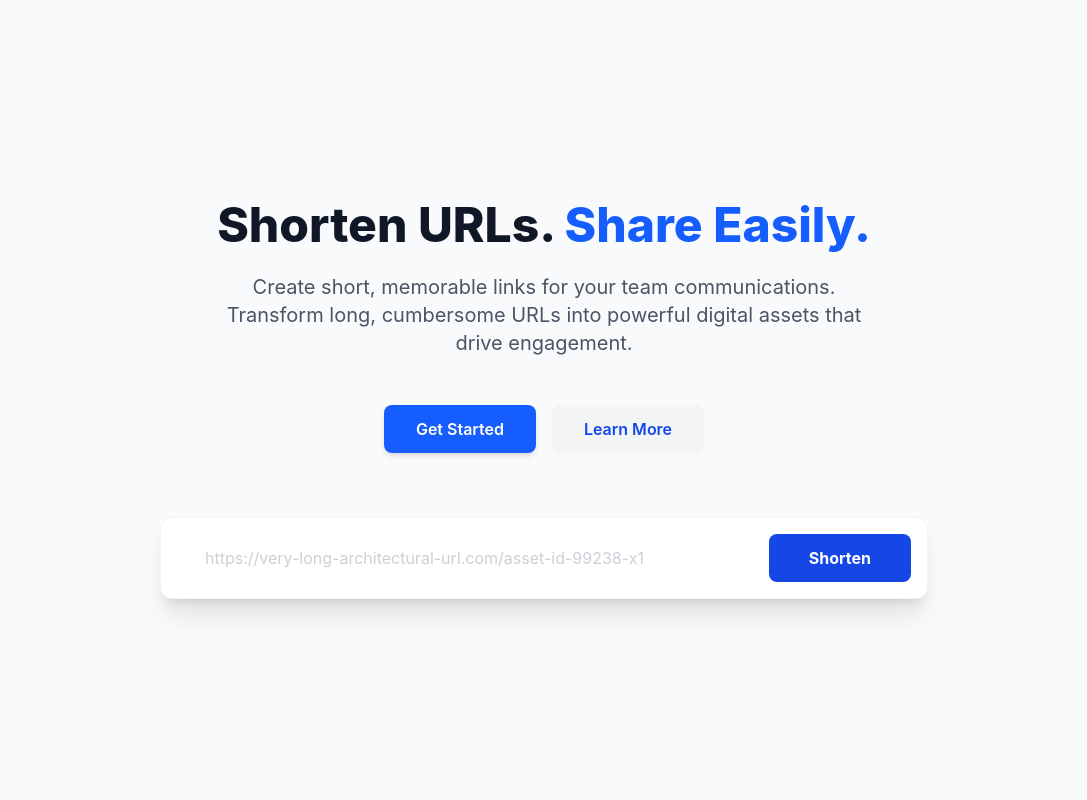
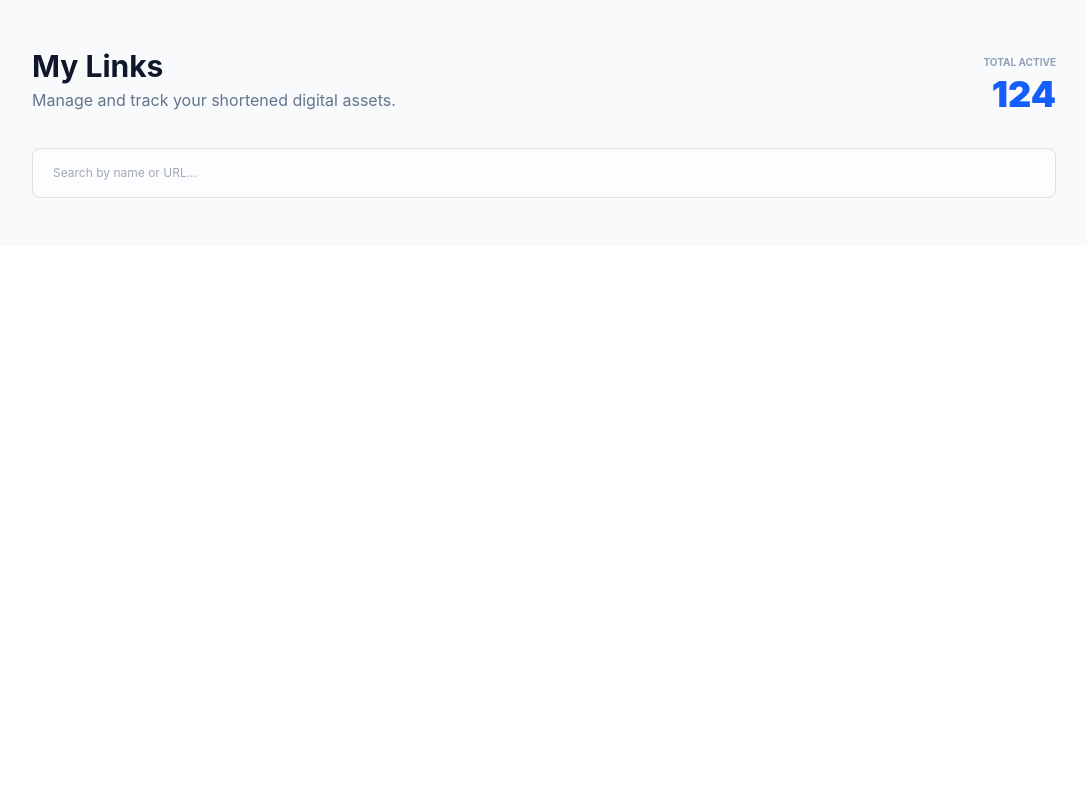
Before and after one commit to adityabastyas/koda-b6-final-fase, a React app in the folder frontend/: page / in a window 1280 px wide. Shown: the top 800 px of the page, without its empty margins (96-1183 px from the left). Built offline with nearby package versions, Linux system fonts and the light colour scheme; the HTML template or start-up script is replaced by a standard one.

Commit message:
feat: add input search my link

```diff
--- a/frontend/src/App.jsx
+++ b/frontend/src/App.jsx
@@ -3,10 +3,11 @@ import Login from './pages/Login'
 import Register from './pages/Register'
 import Navbar from './components/Navbar'
 import Home from './pages/Home'
+import Dashboard from './pages/Dashboard'
 
 function App() {
   return (
-    <div><Home/></div>
+    <div><Dashboard/></div>
   )
 }
 
--- /dev/null
+++ b/frontend/src/pages/Dashboard.jsx
@@ -0,0 +1,44 @@
+import React from 'react'
+import Input from '../components/Input'
+
+function Dashboard() {
+  return (
+    <main>
+    <section className="bg-gray-50 py-12 px-6">
+      <div className="max-w-5xl mx-auto">
+
+        <div className="flex justify-between items-end mb-8">
+          <div>
+            <h2 className="text-3xl font-bold text-slate-900">My Links</h2>
+            <p className="text-slate-500 mt-1">Manage and track your shortened digital assets.</p>
+          </div>
+
+          <div className="text-right">
+            <span className="text-[10px] font-bold text-slate-400 uppercase ">
+              Total Active
+            </span>
+            <h3 className="text-4xl font-black text-blue-600 leading-none mt-1">124</h3>
+          </div>
+        </div>
+
+        <div className="relative group">
+          <div className="absolute inset-y-0 left-5 flex items-center pointer-events-none text-slate-400 group-focus-within:text-blue-500 transition-colors">
+          </div>
+
+          <Input
+            type="text"
+            placeholder="Search by name or URL..."
+            className="w-full bg-white border border-slate-200 rounded-2xl py-5 pl-14 pr-14 text-slate-700 shadow-sm focus:outline-none focus:ring-4 focus:ring-blue-50 transition-all placeholder:text-slate-300"
+          />
+
+          <div className="absolute inset-y-0 right-5 flex items-center text-slate-400 cursor-pointer hover:text-slate-600 transition-colors">
+          </div>
+        </div>
+
+      </div>
+    </section>
+    </main>
+  )
+}
+
+export default Dashboard
```
